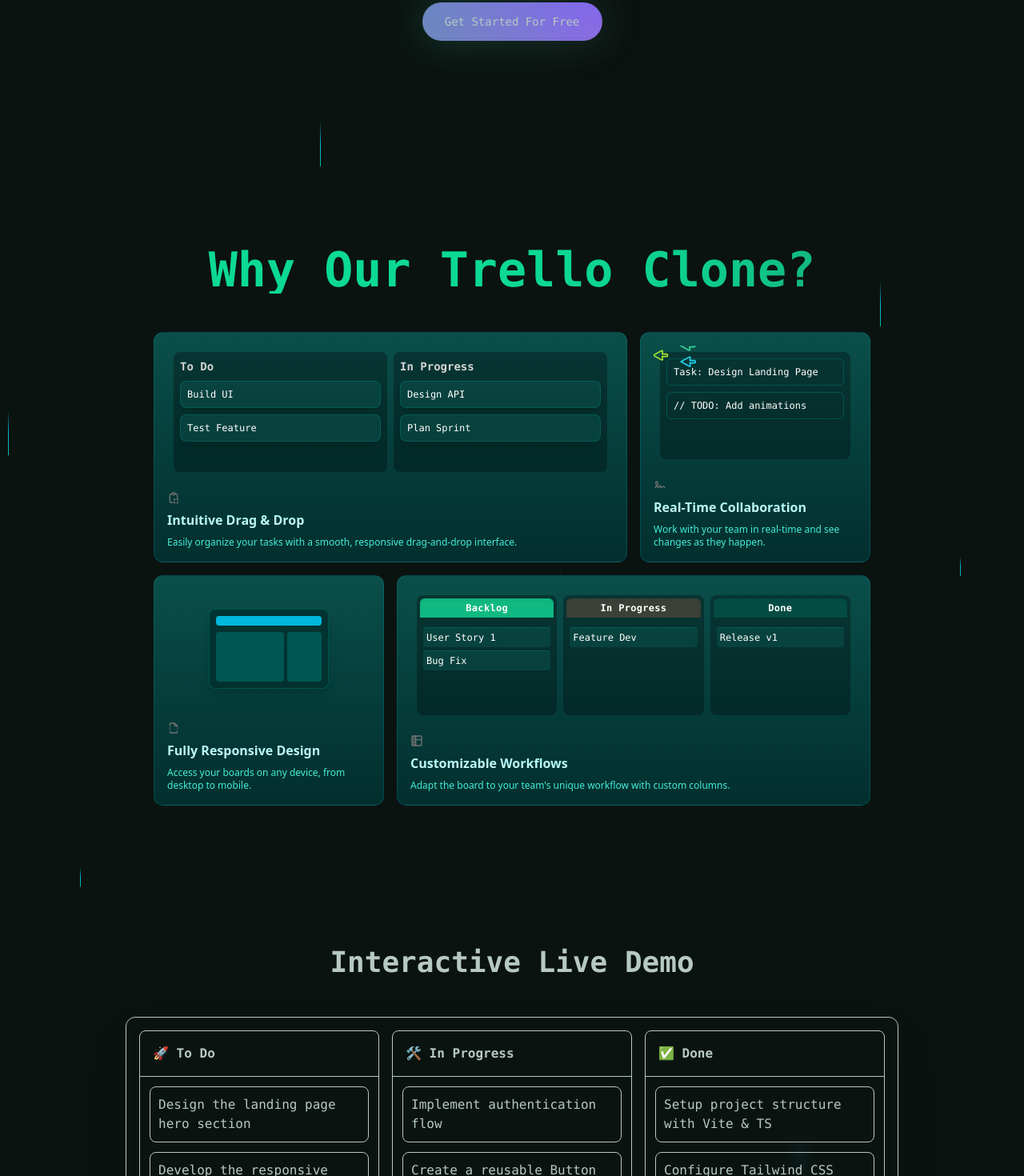
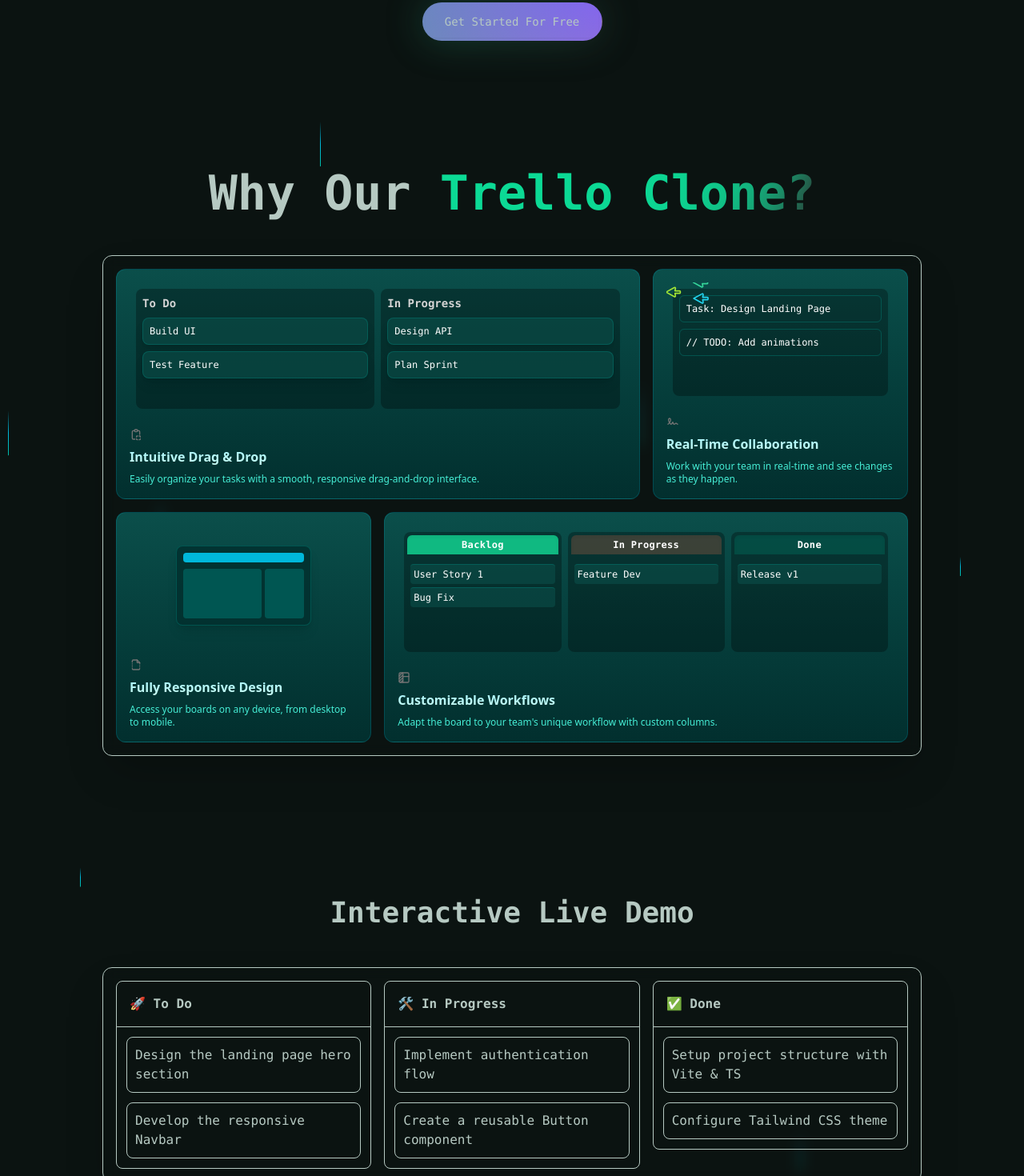
Before and after one commit to rajabovsherzod/trello_express.js, a React (Vite) app in the folder client/: page / in a window 1280 px wide. Shown: the part 520-1990 px from the top of the page at 80% size. Built offline with nearby package versions, Linux system fonts and the light colour scheme.

Commit message:
animations added HomePage 2

```diff
--- a/client/src/components/animations/DragAndDropAnimation.tsx
+++ b/client/src/components/animations/DragAndDropAnimation.tsx
@@ -1,5 +1,6 @@
 import { useState, useEffect } from "react";
 import { motion, AnimatePresence } from "framer-motion";
+import { useMediaQuery } from "../../hooks/use-media-query";
 
 const initialData = {
   "To Do": [
@@ -14,8 +15,13 @@ const initialData = {
 
 export const DragAndDropAnimation = () => {
   const [data, setData] = useState(initialData);
+  const isMobile = useMediaQuery("(max-width: 768px)");
 
   useEffect(() => {
+    if (isMobile) {
+      setData(initialData);
+      return;
+    }
     let step = 0;
     const interval = setInterval(() => {
       setData(currentData => {
@@ -40,7 +46,7 @@ export const DragAndDropAnimation = () => {
     }, 2000);
 
     return () => clearInterval(interval);
-  }, []);
+  }, [isMobile]);
 
   return (
     <div className="flex flex-1 w-full h-full min-h-[6rem] rounded-xl bg-card p-2 space-x-2 relative">
--- a/client/src/components/dnd/Column.tsx
+++ b/client/src/components/dnd/Column.tsx
@@ -26,9 +26,9 @@ const ColumnContainer = ({ column, cards }: ColumnProps) => {
   return (
     <div
       ref={setNodeRef}
-      className="relative w-[300px] h-full flex flex-col bg-background/50 rounded-lg border border-border flex-shrink-0"
+      className="relative w-full lg:flex-1 h-full flex flex-col bg-background/50 rounded-lg border border-border"
     >
-      <GlowingEffect className="rounded-lg" disabled={false} spread={20} size={200} />
+      <GlowingEffect className="rounded-lg" disabled={false} spread={20} />
       <div className="p-4 font-bold text-md border-b border-border text-left">
         {column.title}
       </div>
--- a/client/src/components/dnd/LiveDemoBoard.tsx
+++ b/client/src/components/dnd/LiveDemoBoard.tsx
@@ -96,7 +96,7 @@ const LiveDemoBoard = () => {
 
   return (
     <div className="flex justify-center">
-      <div className="rounded-xl border border-border bg-card/50 p-2 shadow-2xl backdrop-blur-sm sm:p-4">
+      <div className="w-full rounded-xl border border-border bg-card/50 p-2 shadow-2xl backdrop-blur-sm sm:p-4">
         <div className="flex flex-col gap-4 lg:flex-row">
           <DndContext
             sensors={sensors}
--- a/client/src/components/sections/FeaturesSection.tsx
+++ b/client/src/components/sections/FeaturesSection.tsx
@@ -1,5 +1,4 @@
-import { cn } from "@/lib/utils";
-import React from "react";
+
 import { BentoGrid, BentoGridItem } from "../ui/bento-grid";
 import { motion } from "framer-motion";
 import {
@@ -16,8 +15,11 @@ import { CustomizableWorkflowsAnimation } from "../animations/CustomizableWorkfl
 export function FeaturesSection() {
   return (
     <section className="py-20">
-        <h2 className="text-4xl md:text-6xl font-bold text-center bg-clip-text text-transparent mb-12 animate-shimmer bg-[linear-gradient(110deg,hsl(var(--primary)),45%,hsl(var(--accent)),55%,hsl(var(--primary)))] bg-[length:200%_100%]">
-            Why Our Trello Clone?
+        <h2 className="text-4xl md:text-6xl font-bold text-center text-foreground mb-12">
+            Why Our{" "}
+            <span className="bg-clip-text text-transparent animate-shimmer bg-[linear-gradient(110deg,hsl(var(--primary)),45%,hsl(var(--accent)),55%,hsl(var(--primary)))] bg-[length:200%_100%]">
+                Trello Clone?
+            </span>
         </h2>
         <motion.div
           initial={{ opacity: 0, y: 20 }}
@@ -25,7 +27,8 @@ export function FeaturesSection() {
           transition={{ duration: 0.8, ease: "easeInOut" }}
           viewport={{ once: true }}
         >
-            <BentoGrid className="max-w-4xl mx-auto">
+            <div className="max-w-5xl mx-auto rounded-xl border border-border bg-card/50 p-2 shadow-2xl backdrop-blur-sm sm:p-4">
+            <BentoGrid>
             {items.map((item, i) => (
                 <BentoGridItem
                 key={i}
@@ -37,6 +40,7 @@ export function FeaturesSection() {
                 />
             ))}
             </BentoGrid>
+            </div>
         </motion.div>
     </section>
   );
--- /dev/null
+++ b/client/src/hooks/use-media-query.tsx
@@ -0,0 +1,19 @@
+import { useState, useEffect } from 'react';
+
+export const useMediaQuery = (query: string) => {
+  const [matches, setMatches] = useState(false);
+
+  useEffect(() => {
+    const media = window.matchMedia(query);
+    if (media.matches !== matches) {
+      setMatches(media.matches);
+    }
+    const listener = () => {
+      setMatches(media.matches);
+    };
+    media.addEventListener('change', listener);
+    return () => media.removeEventListener('change', listener);
+  }, [matches, query]);
+
+  return matches;
+};
--- a/client/src/pages/HomePage.tsx
+++ b/client/src/pages/HomePage.tsx
@@ -37,14 +37,16 @@ const HomePage = () => {
           </BackgroundGradient>
         </div>
 
-        <div className="container mx-auto px-4 py-12 sm:py-16 md:py-24">
+        <div className="container mx-auto px-4 pb-12 sm:pb-16 md:pb-24">
           <FeaturesSection />
 
           <div className="mt-16 sm:mt-20 md:mt-24">
             <h2 className="mb-8 text-center text-2xl font-bold sm:mb-12 sm:text-3xl md:text-4xl">
               Interactive Live Demo
             </h2>
-            <LiveDemoBoard />
+            <div className="max-w-5xl mx-auto">
+              <LiveDemoBoard />
+            </div>
           </div>
         </div>
 
```
